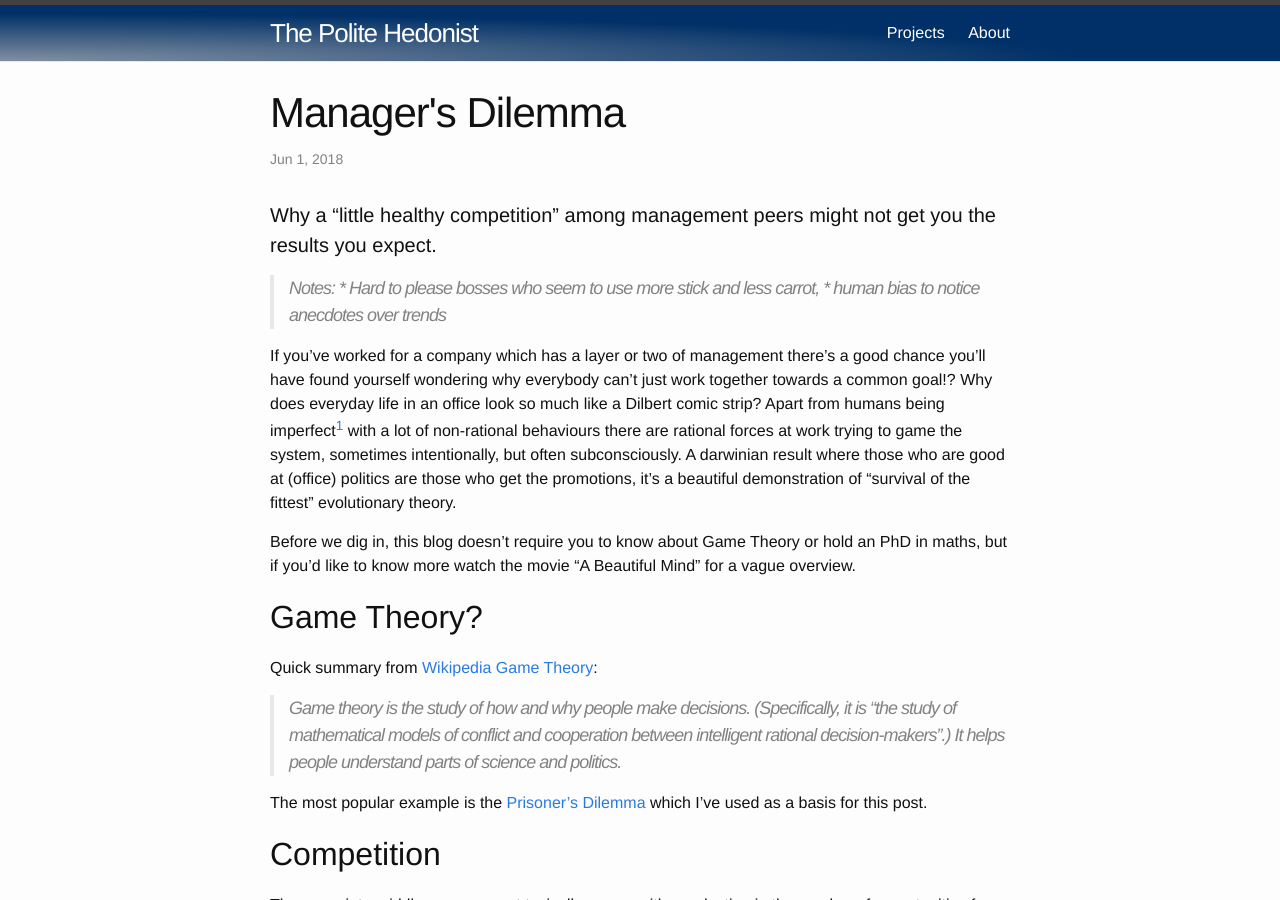
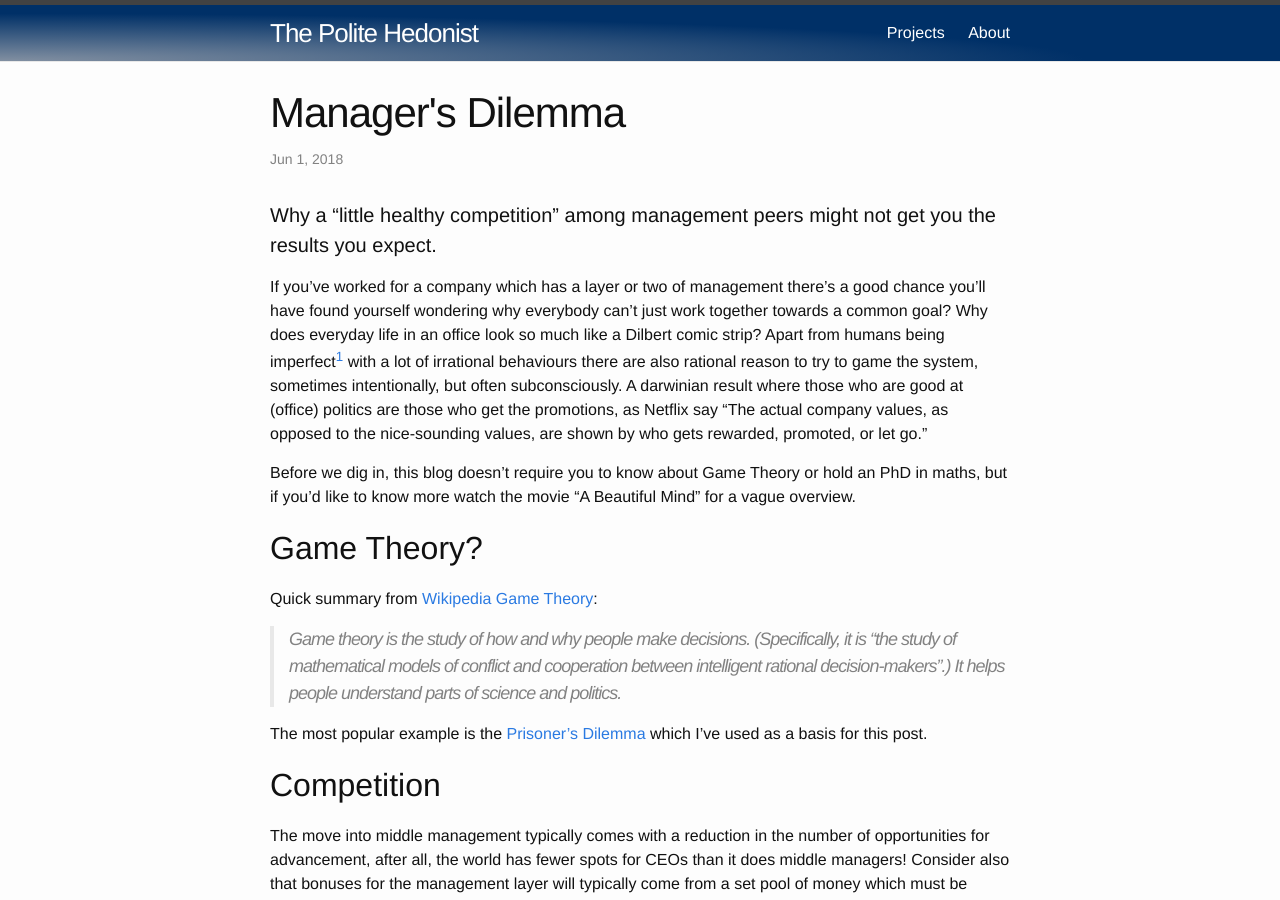
Before and after one commit to krutisfood/krutisfood.github.io, a Jekyll site: the page built from _posts/2018-07-01-managers-dilemma.markdown, in a window 1280 px wide and 900 px high. Built offline with Jekyll 4.4.1, drawn with Linux system fonts in a browser that asks for light colours.

Commit message:
Remove notes, rework first paragraph

```diff
--- a/_posts/2018-07-01-managers-dilemma.markdown
+++ b/_posts/2018-07-01-managers-dilemma.markdown
@@ -6,11 +6,7 @@ categories: gametheory game theory improvements management
 ---
 #### Why a "little healthy competition" among management peers might not get you the results you expect.
 
-> Notes:
-    * Hard to please bosses who seem to use more stick and less carrot,
-    * human bias to notice anecdotes over trends
-
-If you've worked for a company which has a layer or two of management there's a good chance you'll have found yourself wondering why everybody can't just work together towards a common goal!? Why does everyday life in an office look so much like a Dilbert comic strip? Apart from humans being imperfect[^1] with a lot of non-rational behaviours there are rational forces at work trying to game the system, sometimes intentionally, but often subconsciously. A darwinian result where those who are good at (office) politics are those who get the promotions, it's a beautiful demonstration of "survival of the fittest" evolutionary theory.
+If you've worked for a company which has a layer or two of management there's a good chance you'll have found yourself wondering why everybody can't just work together towards a common goal? Why does everyday life in an office look so much like a Dilbert comic strip? Apart from humans being imperfect[^1] with a lot of irrational behaviours there are also rational reason to try to game the system, sometimes intentionally, but often subconsciously. A darwinian result where those who are good at (office) politics are those who get the promotions, as Netflix say "The actual company values, as opposed to the nice-sounding values, are shown by who gets rewarded, promoted, or let go."
 
 Before we dig in, this blog doesn't require you to know about Game Theory or hold an PhD in maths, but if you'd like to know more watch the movie "A Beautiful Mind" for a vague overview.
 
```
